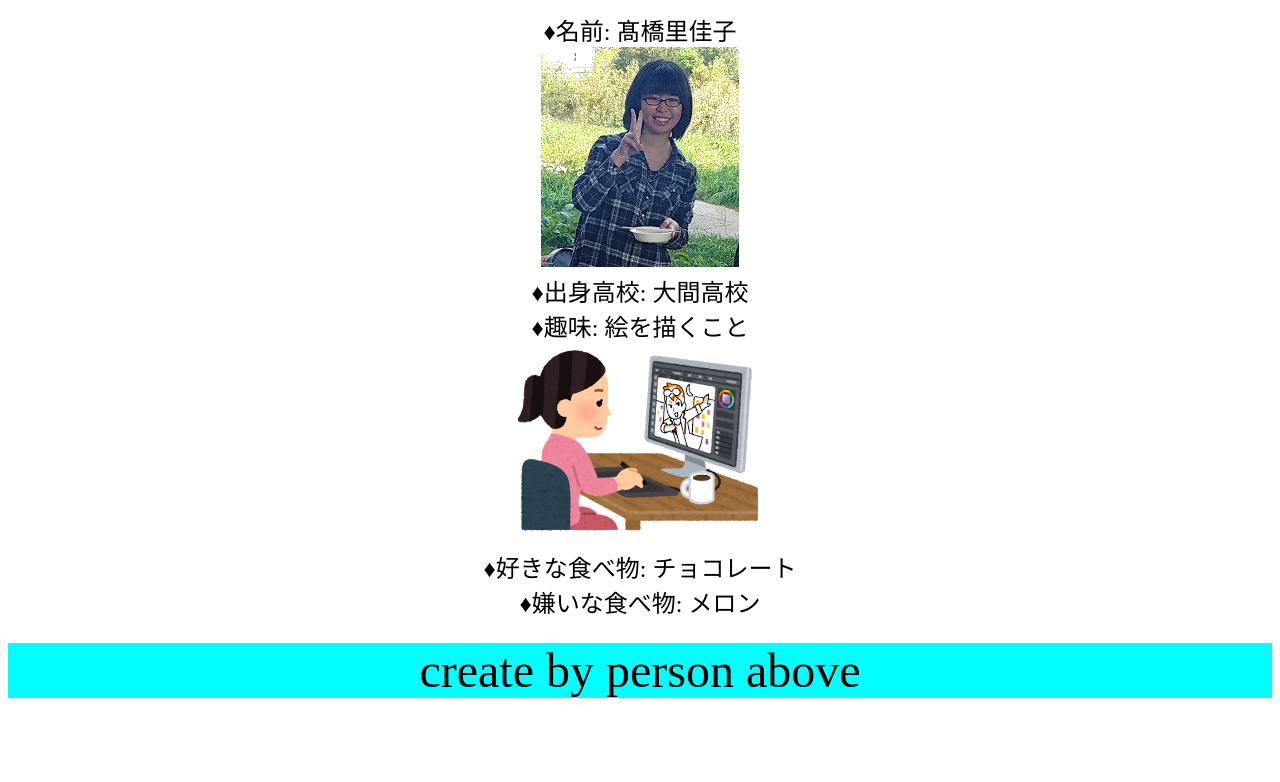
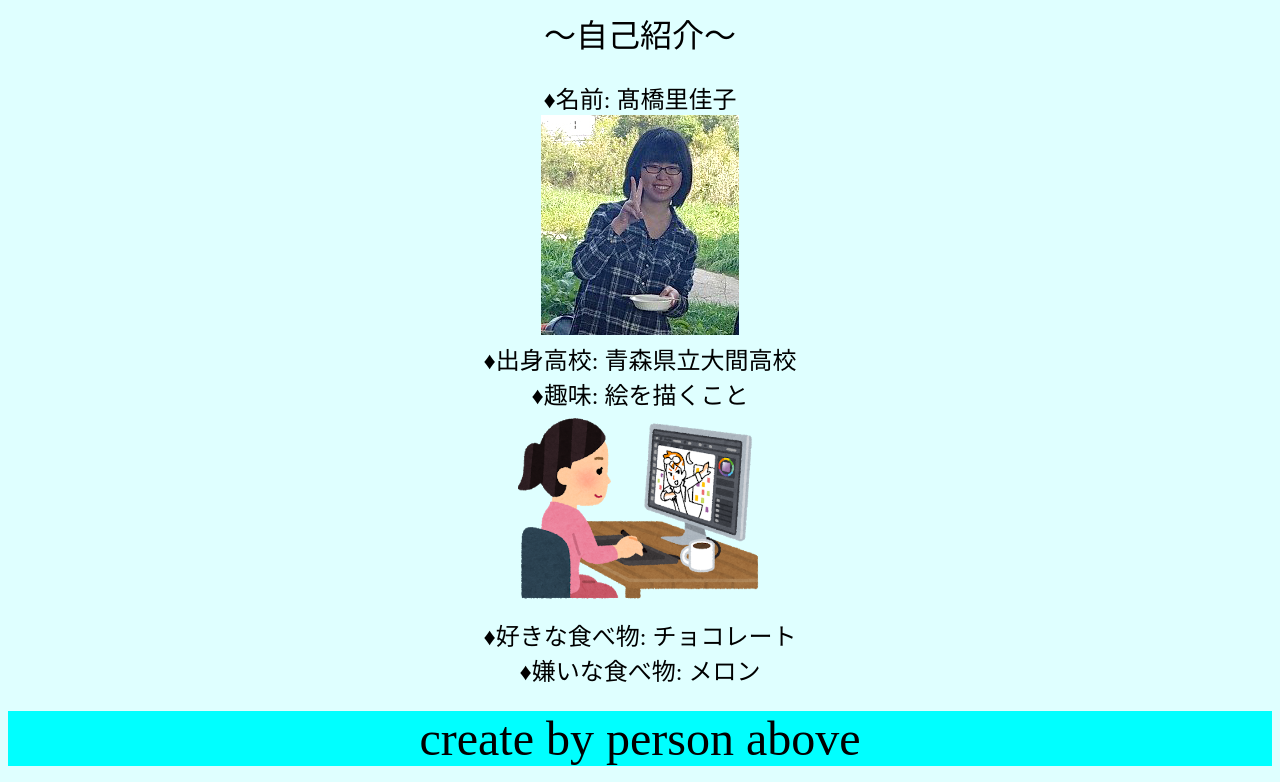
Before and after one commit to ShinyaTanaka46/git_kadai, a plain HTML site: page introduction_TakahashiRikako.html in a window 1280 px wide. Shown: the part 103-885 px from the top of the page. Before the commit the page ends 817 px from the top, so only its background shows below. Drawn offline with Linux system fonts and the light colour scheme.

Commit message:
自己紹介　髙橋

```diff
--- a/introduction_TakahashiRikako.html
+++ b/introduction_TakahashiRikako.html
@@ -7,16 +7,17 @@
     <header>
     <div style = "background-color: #00FFFF"><center><h1><font size = 7%><a href="index.html">～introduction～</a></font></h1></center></div>
 </header>
-    <body bgcolor="#fffffe" style="text-align:center">
+    <body bgcolor="#dfffff" style="text-align:center">
+	    <font color:"#094067" size="6">～自己紹介～</font>
 	    <div> <font color:"#094067" size="5">
         <p>♦名前: 髙橋里佳子<br>
 	<img src="EHjYHpDUEAAI_is.jpg" alt="写真"><br>
-	♦出身高校: 大間高校<br>
-            ♦趣味: 絵を描くこと<br>
-	    <img src="job_illustrator_pc_woman.png" alt="おえかき" width="250" height="200">
-	    <br>
-            ♦好きな食べ物: チョコレート<br>
-            ♦嫌いな食べ物: メロン<br>
+	♦出身高校: 青森県立大間高校<br>
+        ♦趣味: 絵を描くこと<br>
+	 <img src="job_illustrator_pc_woman.png" alt="おえかき" width="250" height="200">
+	 <br>
+         ♦好きな食べ物: チョコレート<br>
+         ♦嫌いな食べ物: メロン<br>
         </p>
 	</font>
 	</div>
```
